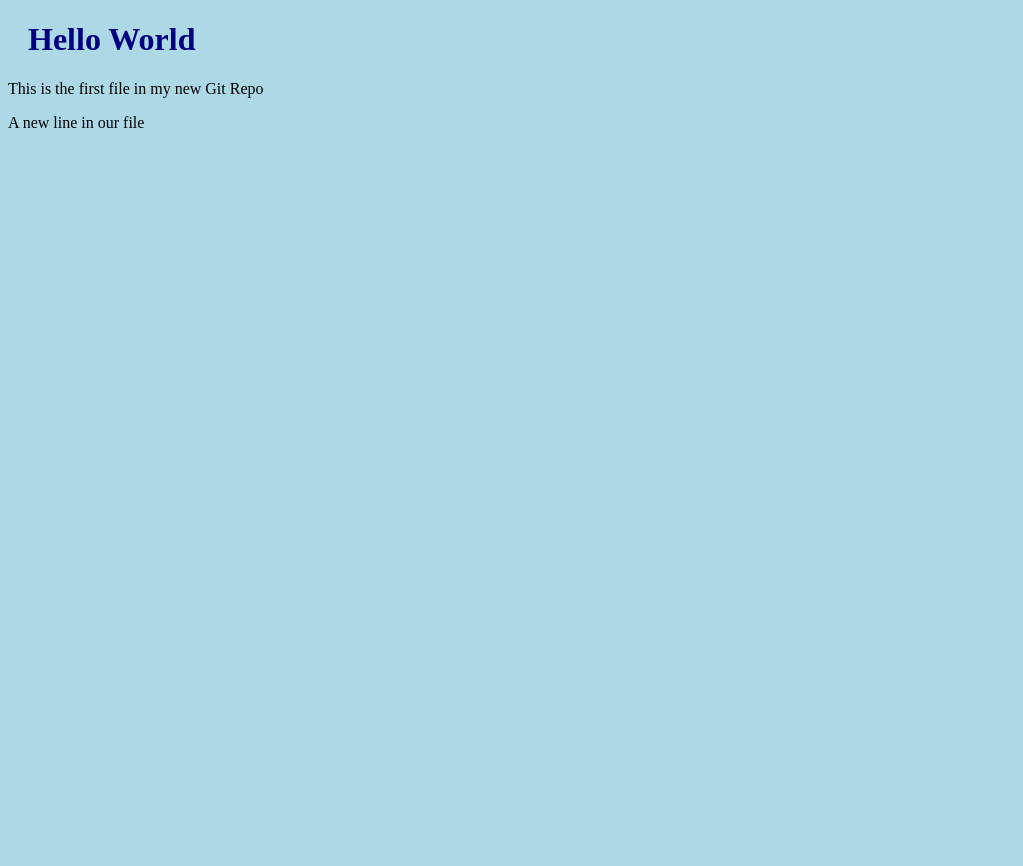
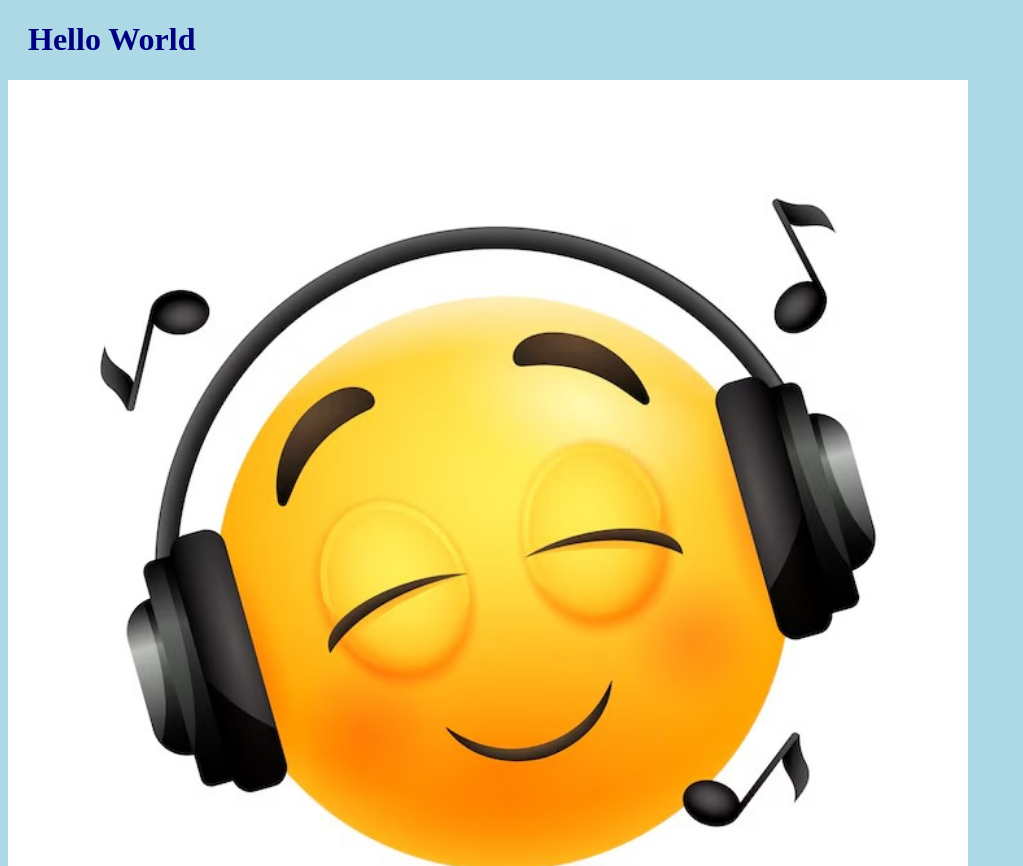
Before and after one commit to akuaasantewaa/intro, a plain HTML site: page index.html in a window 1280 px wide. Shown: the top 866 px of the page, without its empty margins (0-1023 px from the left). Before the commit the page ends 800 px from the top, so only its background shows below. Drawn offline with Linux system fonts and the light colour scheme.

Commit message:
added image

```diff
--- a/index.html
+++ b/index.html
@@ -8,6 +8,7 @@
   </head>
   <body>
     <h1>Hello World</h1>
+    <div><img src="./images/image.jpg" alt="smiley" style="width: 100%; max-width: 960px;"></div>
     <p>This is the first file in my new Git Repo</p>
     <p>A new line in our file</p>
   </body>
```
Also changed, not shown: images/image.jpg (added).
